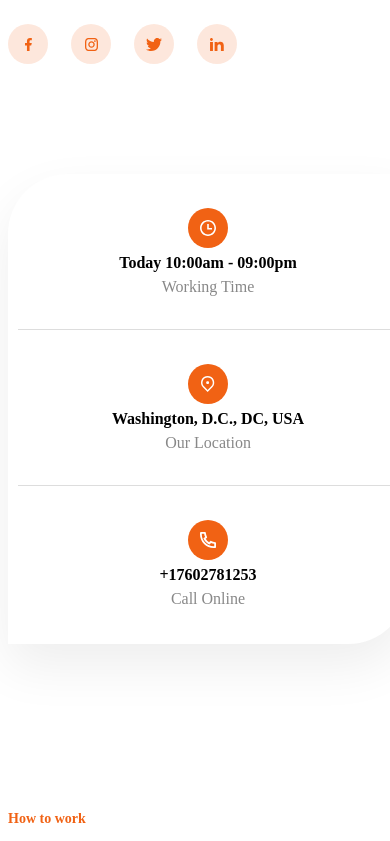
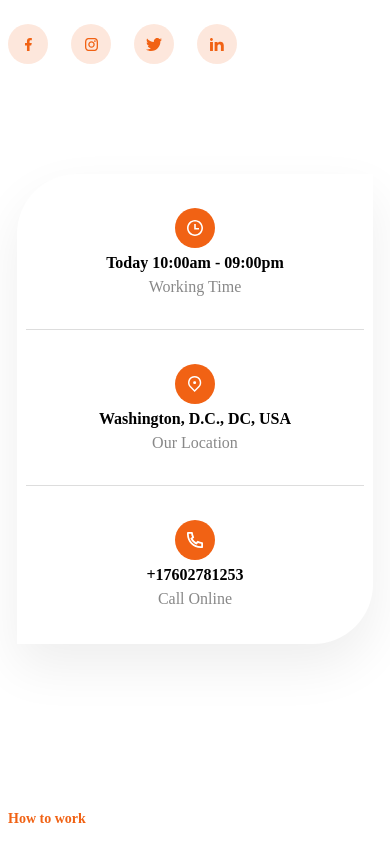
Before and after one commit to oleg-pl/restaurant, a plain HTML site: page index.html in a window 390 px wide. Shown: the part 668-1509 px from the top of the page. Drawn offline with Linux system fonts and the light colour scheme.

Commit message:
Виправив баг з feature

```diff
--- a/style.css
+++ b/style.css
@@ -329,6 +329,12 @@
          margin-left: 8px;
      }
 
+ }
+
+ @media (max-width:420px) {
+     #feature {
+         width: 95%;
+     }
  }
 
  .howToWork {
```
